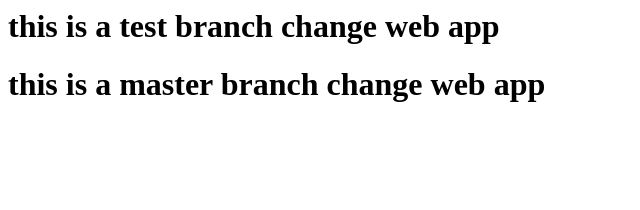
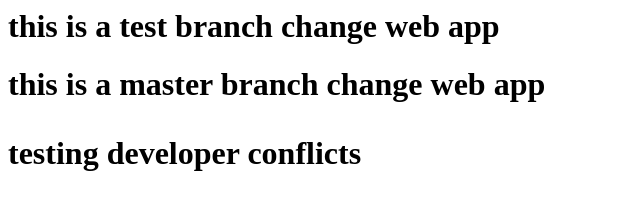
Before and after one commit to aashishmaheshwar/web-app, a plain HTML site: page index.html in a window 1280 px wide. Shown: the whole page, without its empty margins (0-640 px from the left). Drawn offline with Linux system fonts and the light colour scheme.

Commit message:
Update index.html

```diff
--- a/index.html
+++ b/index.html
@@ -1,2 +1,3 @@
 <h1>this is a test branch change web app<h1>
 <h1>this is a master branch change web app<h1>
+<p>testing developer conflicts<p>
```
